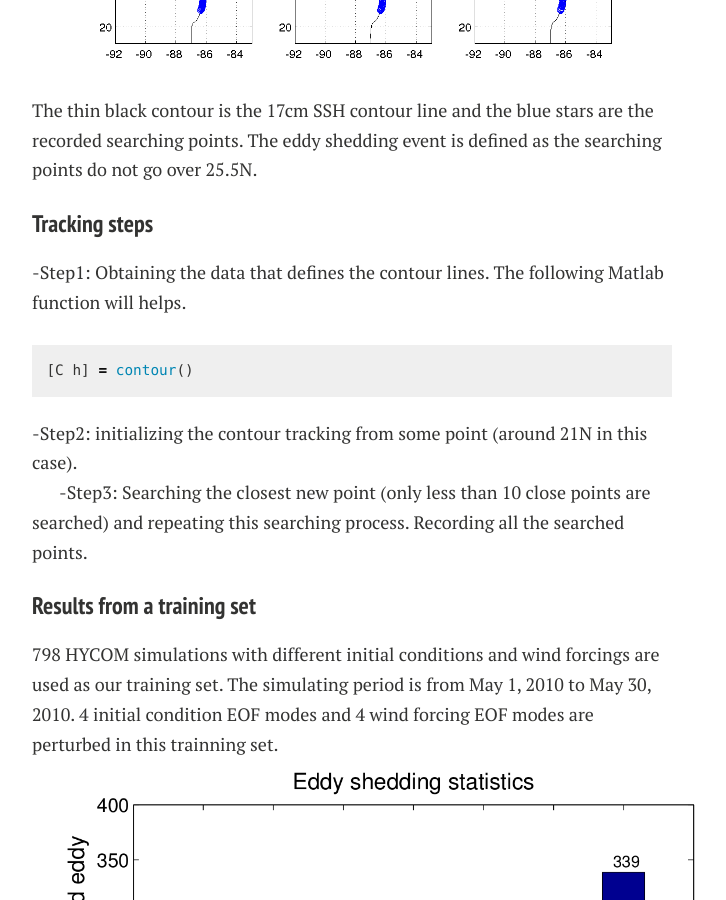
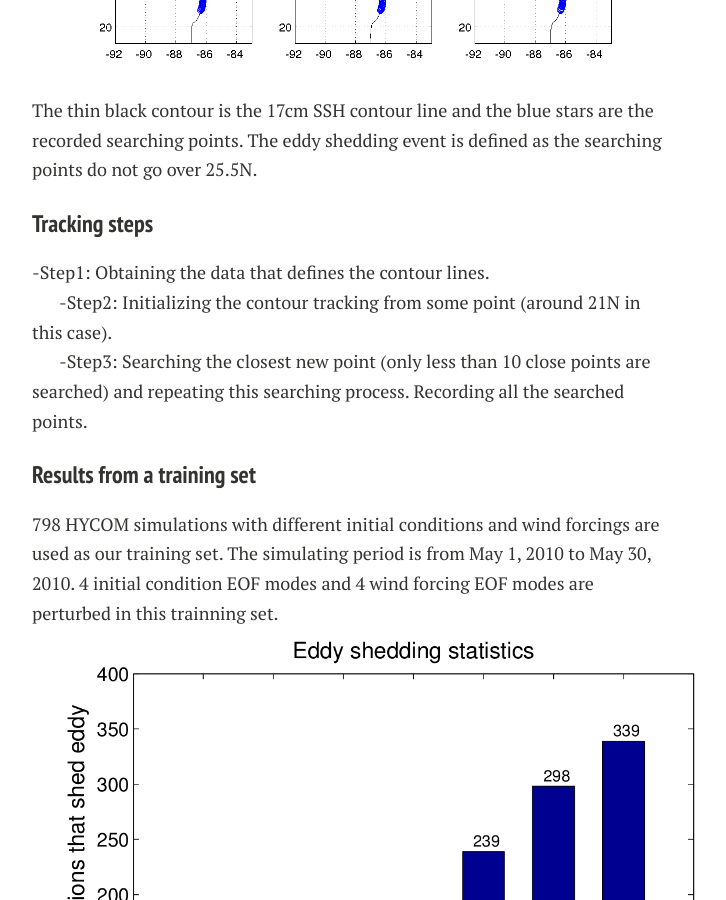
Before and after one commit to Shitao-zz/shitao.github.io, a Jekyll site: the page built from _posts/2016-03-09-eddy-shedding.md, in a window 1280 px wide and 900 px high, scrolled down 942 px. Shown: the whole window, without its empty margins (288-1014 px from the left). Built offline with Jekyll 4.4.1, drawn with Linux system fonts in a browser that asks for light colours; nearby versions of some CDN libraries; comment, search, counter and statistics services are not loaded; some of the changed text lies outside the part shown.

Commit message:
update june 24

```diff
--- a/_posts/2016-03-09-eddy-shedding.md
+++ b/_posts/2016-03-09-eddy-shedding.md
@@ -18,13 +18,9 @@ points do not go over 25.5N.
 
 ### Tracking steps
 
--Step1:  Obtaining the data that defines the contour lines. The following Matlab function will helps.
-{%highlight matlab%}
-[C h] = contour()
-{%endhighlight%}
+-Step1:  Obtaining the data that defines the contour lines.
 
--Step2:  initializing the contour tracking from some point (around 21N in this
-case).
+-Step2:  Initializing the contour tracking from some point (around 21N in this case).
 
 -Step3: Searching the closest new point (only less than 10 close points are searched)
 and repeating this searching process. Recording all the searched points.
@@ -57,3 +53,7 @@ coefficients for logistic regression model.
 
 We can estimate the probability of eddy shedding event from a specific
 perturbation setup when the optimal coefficients are available.
+
+<img src="/images/eddy-shedding/logistic_regression.png">
+Caption: Marginal probability of eddy shedding event associated with different
+initial perturbations derived from a trained logistic regression model.
```
Also changed, not shown: images/eddy-shedding/logistic_regression.png (added), images/eddy-shedding/perturbation.png.
